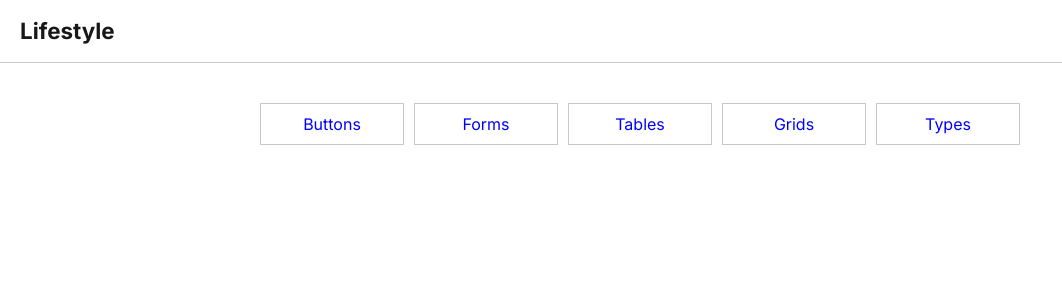
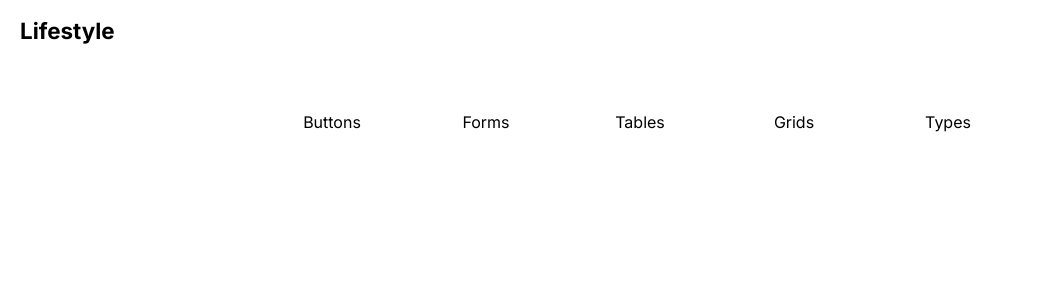
Before and after one commit to C4co/life-style, a Next.js app: page / in a window 1280 px wide. Shown: the top 300 px of the page, without its empty margins (0-1062 px from the left). Built offline with nearby package versions, Linux system fonts and the light colour scheme.

Commit message:
New theme structure.

```diff
--- a/styles/dark-theme.scss
+++ b/styles/dark-theme.scss
@@ -1,5 +1,4 @@
-@media (prefers-color-scheme: dark) {
-:root{
+[data-theme="dark"]{
 /*==============================
 Background
 ================================*/
@@ -32,7 +31,7 @@
 Border
 ================================*/
 
---border-color: #353547;
+--border-color: #2a2a38;
 
 /*==============================
 Buttons
@@ -63,4 +62,3 @@
 
 --default-space: 20px;
 }
-}
--- a/styles/light-theme.scss
+++ b/styles/light-theme.scss
@@ -1,4 +1,4 @@
-:root{
+[data-theme="light"]{
 /*==============================
 Background
 ================================*/
```
Lines whose indentation alone changed are shown as unchanged.
